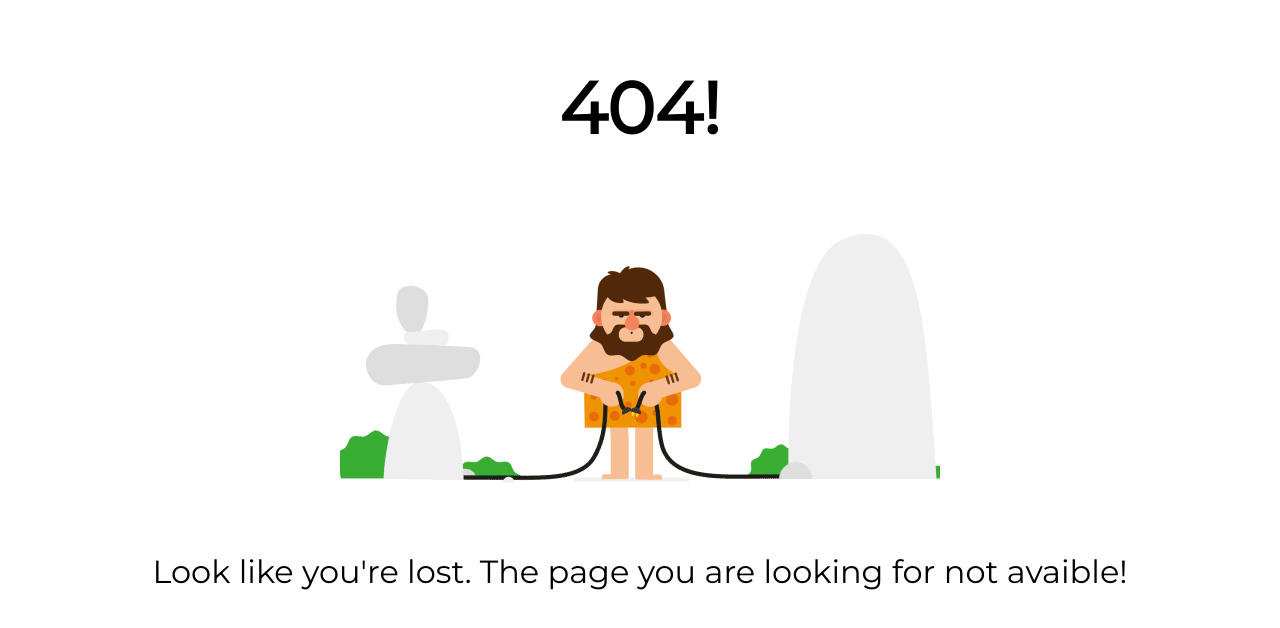
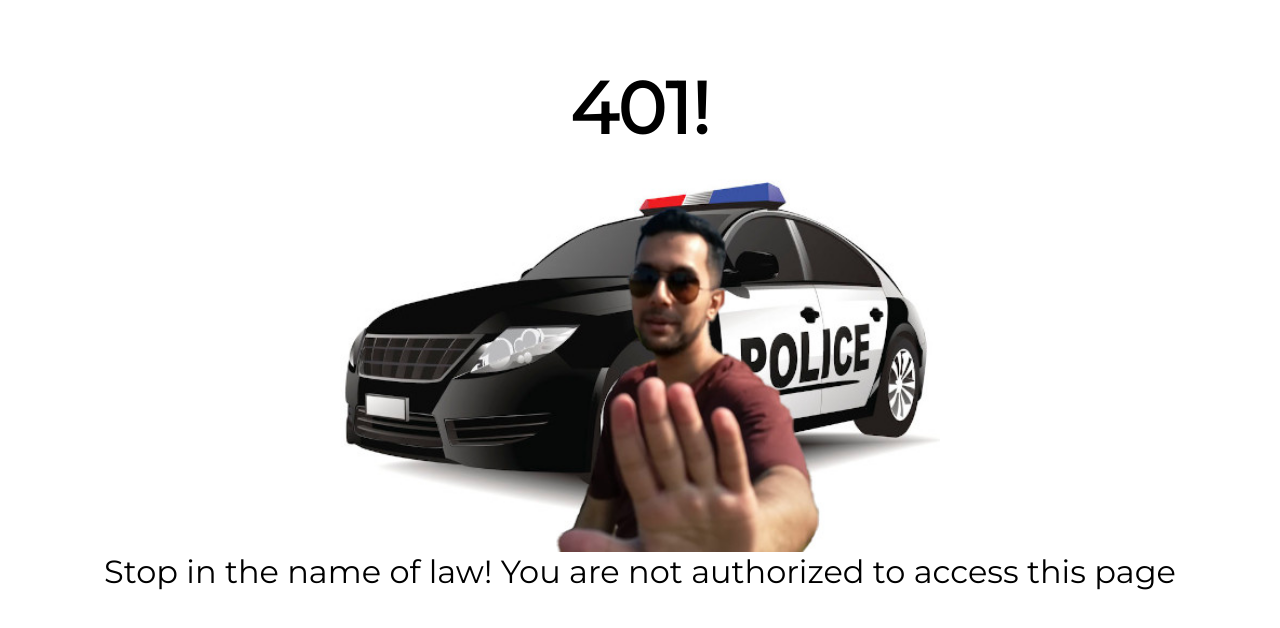
Before and after one commit to Team-Ente/Libre, a React (Create React App) app in the folder client/: page /Error in a window 1280 px wide. Before the commit this address had no page. Shown: the top 628 px of the page. Built offline with nearby package versions, Linux system fonts and the light colour scheme.

Commit message:
majid police

```diff
--- a/client/src/pages/Error Page/ErrorPage.css
+++ b/client/src/pages/Error Page/ErrorPage.css
@@ -10,12 +10,12 @@
     text-align: center;
     font-size: 72px;
 }
-.Img404{
+.ErrorImg{
     width: 600px;
     height: 400px;
-    background-image: url(404.gif);
     background-position: center;
     margin: auto;
+    display: block;
 }
 .ErrorMsg {
     font-size: 32px;
--- a/client/src/pages/Error Page/ErrorPage.jsx
+++ b/client/src/pages/Error Page/ErrorPage.jsx
@@ -3,14 +3,14 @@ import './ErrorPage.css';
 
 function ErrorPage() {
 
-    var code = '404';    //fetch this from props
-    var msg69 = '69 is the only solution to your mental illness'
+    var code = '401';    //fetch this from props
+    var msg401 = 'Stop in the name of law! You are not authorized to access this page'
     var msg404 = 'Look like you\'re lost. The page you are looking for not avaible!'
   return (
     <div className='ErrorPage'>
         <h1 className='ErrorCode'>{code}!</h1>
-        <div className="Img404"></div>
-        <p className='ErrorMsg'>{code==='404' ? msg404:msg69}</p>
+        <img className='ErrorImg' src={code === '404' ? require('./404.gif') : require('./401.jpg') } />
+        <p className='ErrorMsg'>{code==='404' ? msg404:msg401}</p>
     </div>
   )
 }
```
Also changed, not shown: client/src/pages/Error Page/1.jpg (deleted), client/src/pages/Error Page/401.jpg (added).
